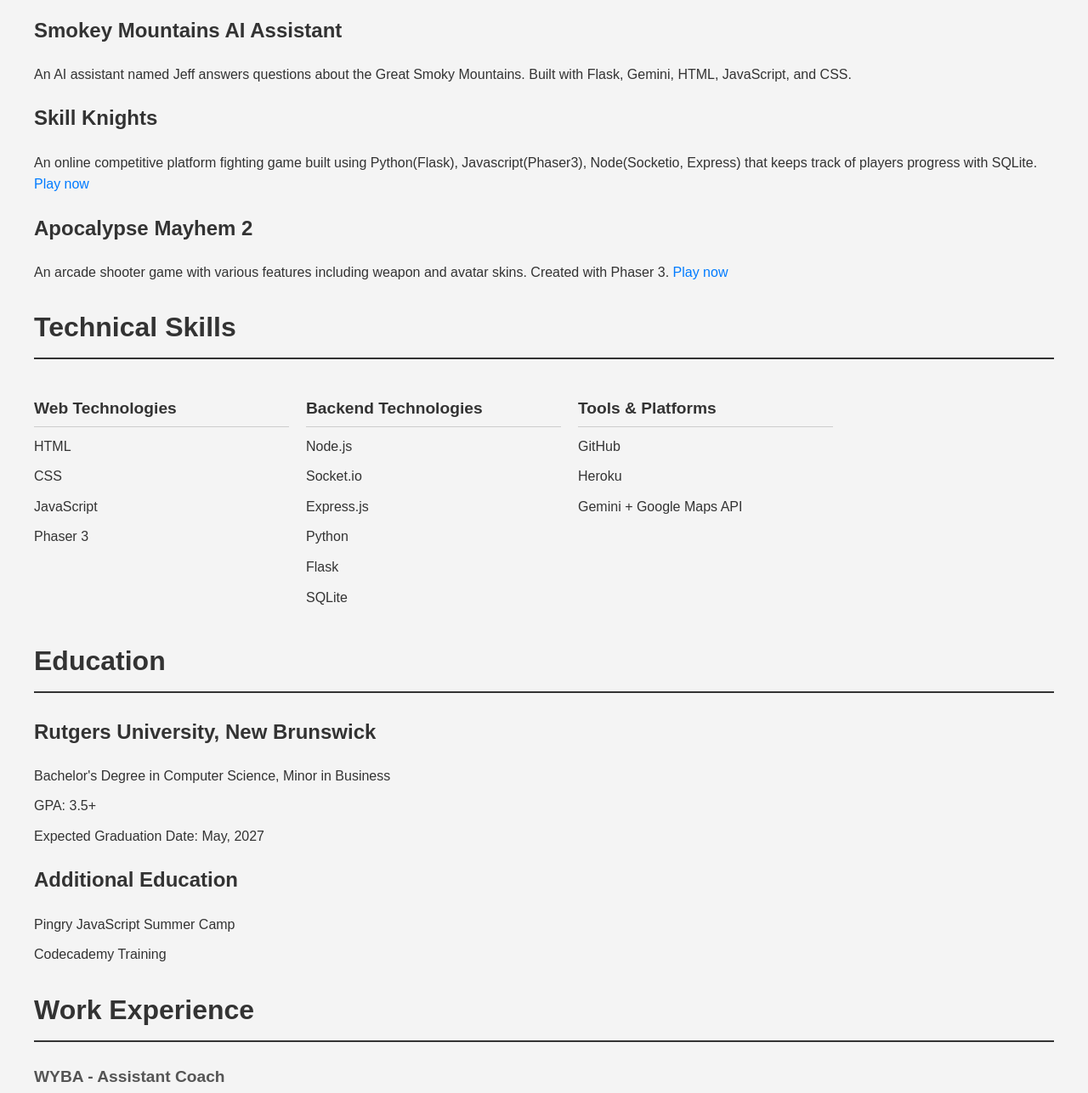
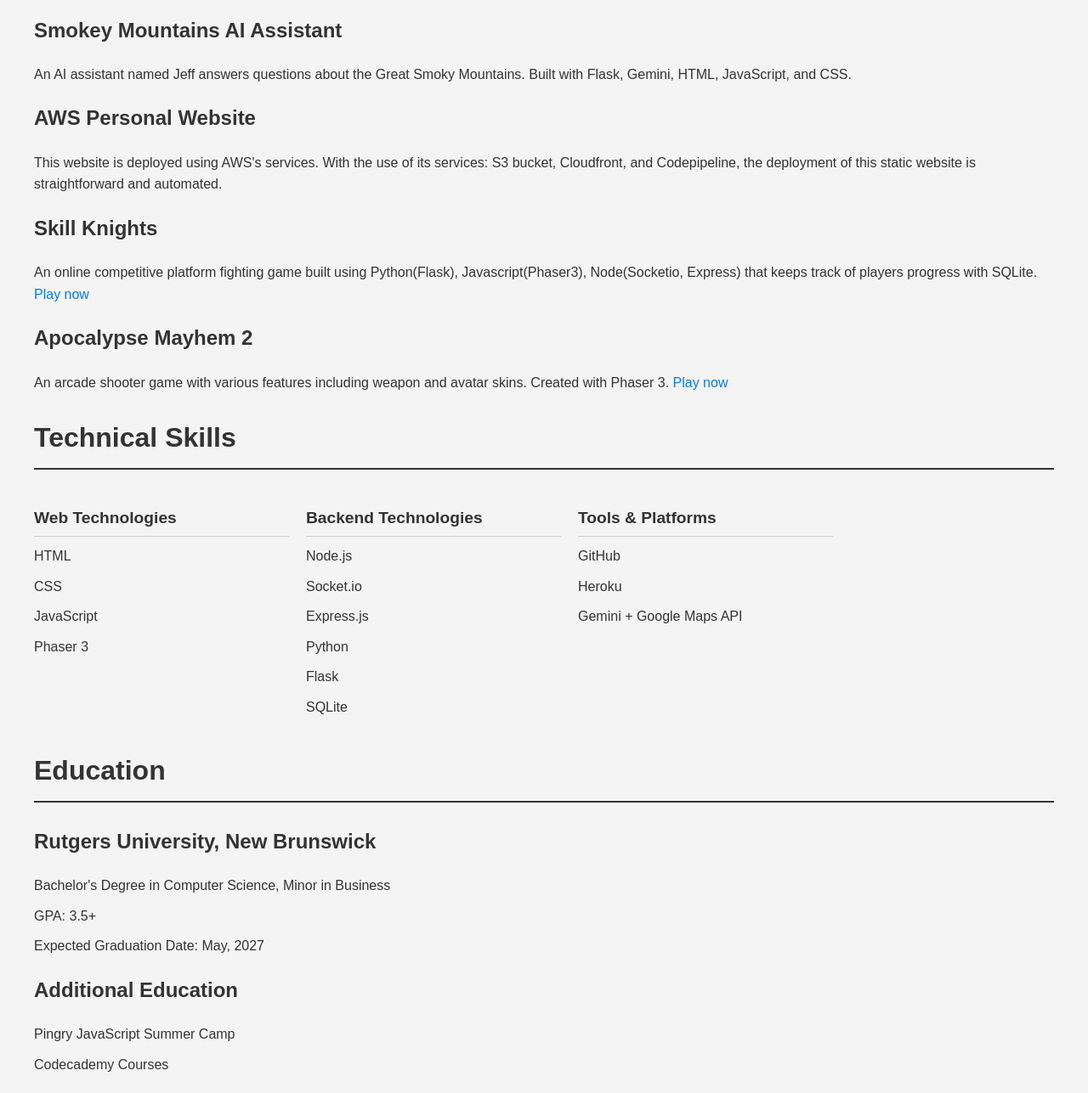
Before and after one commit to jeremyhu134/jeremydeveloper, a plain HTML site: page resume.html in a window 1280 px wide. Shown: the part 434-1721 px from the top of the page at 85% size. Drawn offline with Linux system fonts and the light colour scheme.

Commit message:
Add files via upload

```diff
--- a/resume.html
+++ b/resume.html
@@ -40,6 +40,12 @@
                 <h2>Smokey Mountains AI Assistant</h2>
                 <p class="project-descriptions">
                     An AI assistant named Jeff answers questions about the Great Smoky Mountains. Built with Flask, Gemini, HTML, JavaScript, and CSS.
+                </p>
+            </article>
+            <article>
+                <h2>AWS Personal Website</h2>
+                <p class="project-descriptions">
+                    This website is deployed using AWS's services. With the use of its services: S3 bucket, Cloudfront, and Codepipeline, the deployment of this static website is straightforward and automated.
                 </p>
             </article>
             <article>
@@ -106,7 +112,7 @@
                 <h2>Additional Education</h2>
                 <ul class="descriptions">
                     <li>Pingry JavaScript Summer Camp</li>
-                    <li>Codecademy Training</li>
+                    <li>Codecademy Courses</li>
                 </ul>
             </article>
         </section>
```
Also changed, not shown: 1 other file.
